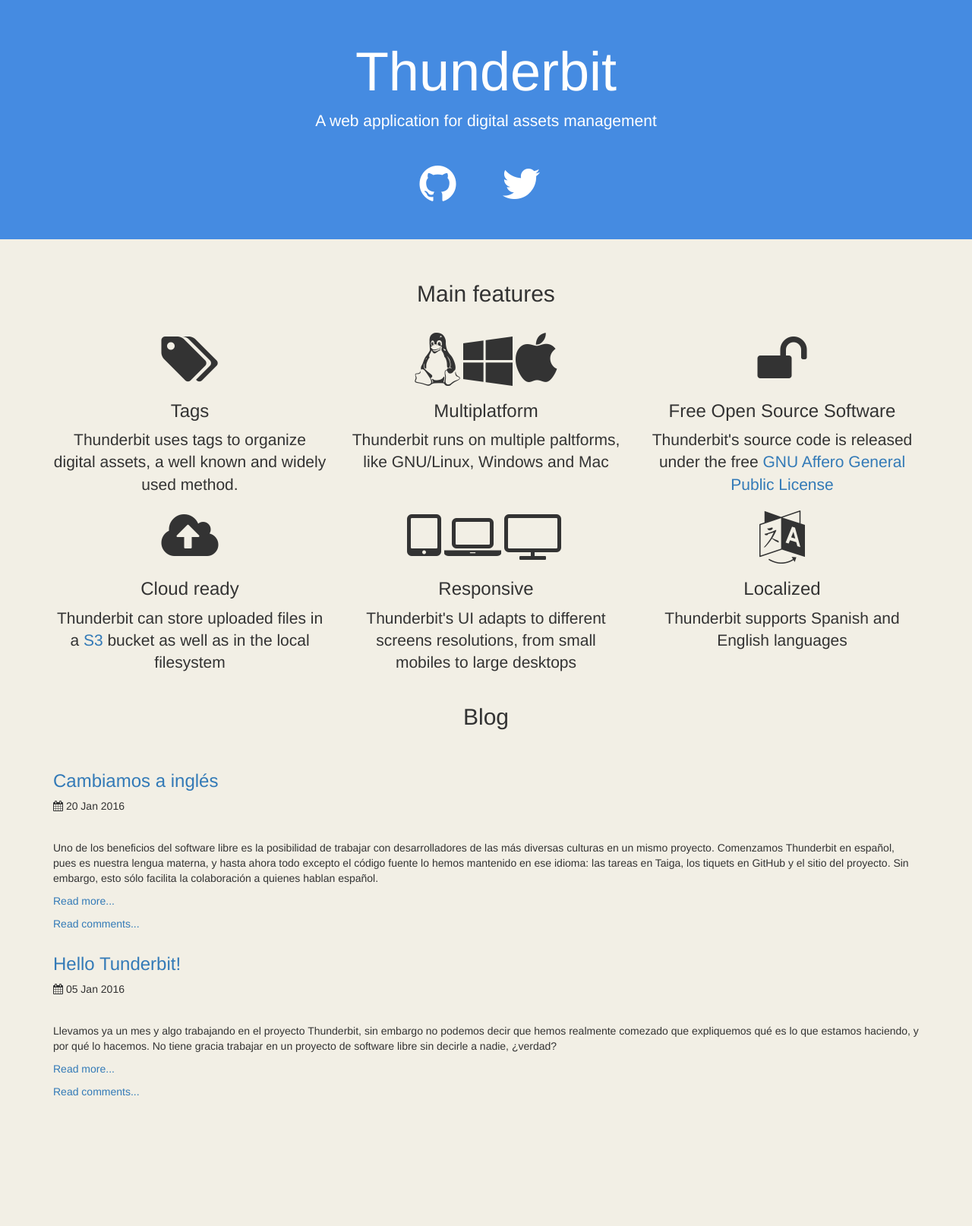
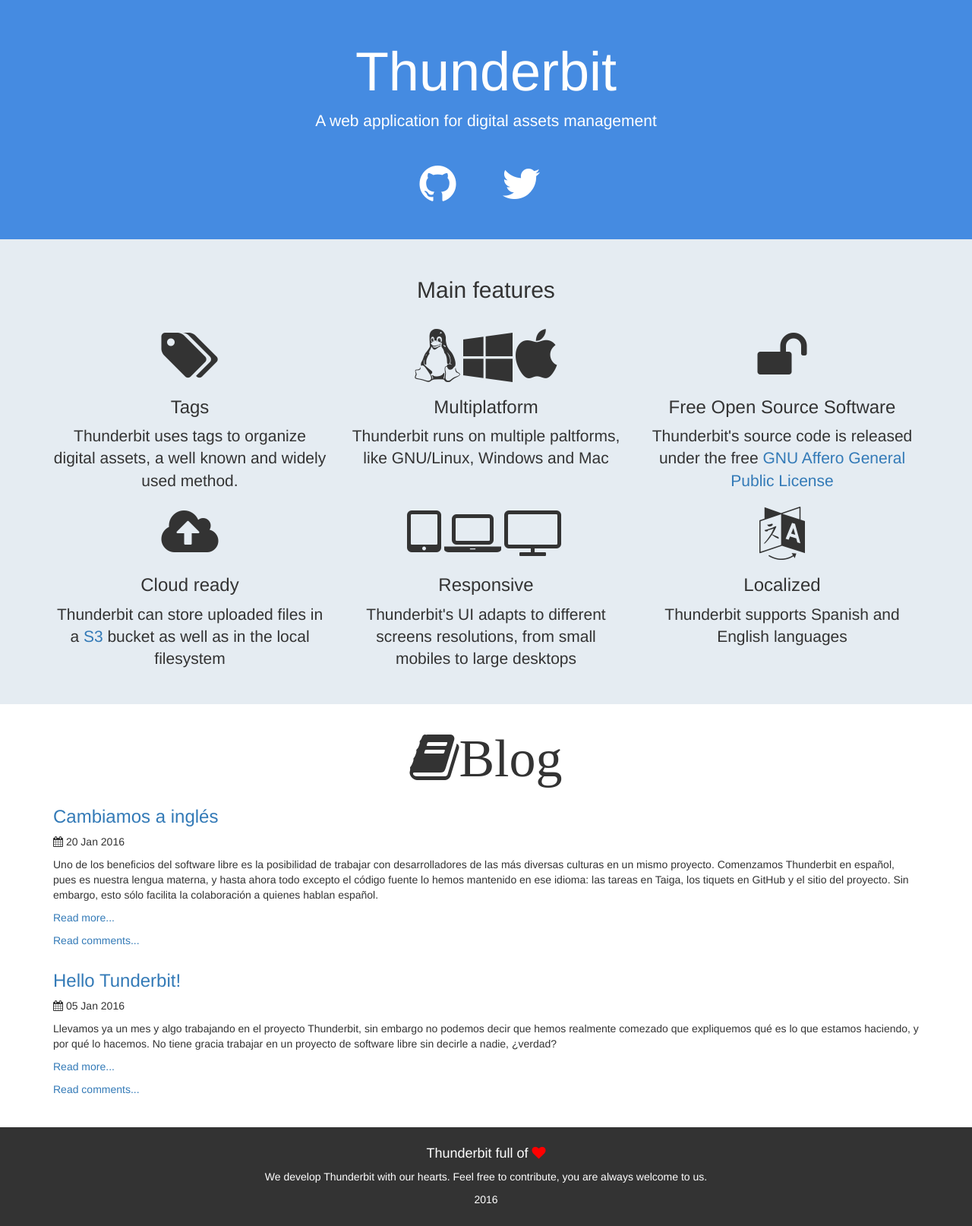
Before and after one commit to thunderbit/thunderbit, a Jekyll site: the page built from index.html, in a window 1280 px wide. Shown: the whole page at 76% size. Built offline with Jekyll 4.4.1, drawn with Linux system fonts in a browser that asks for light colours; comment, search, counter and statistics services are not loaded; before the commit the page ends 1457 px from its top, so only the background shows below that.

Commit message:
Added the footer. Changes on the theme design and color.

```diff
--- /dev/null
+++ b/_includes/footer.html
@@ -0,0 +1,11 @@
+<footer>
+	<div class="container">
+		<div class="row">
+			<div class="col-xs-12 text-center">
+				<h4><a href="{{ site.baseurl }}/">Thunderbit full of <i class="fa fa-heart"></i></a></h4>
+				<p>We develop Thunderbit with our hearts. Feel free to contribute, you are always welcome to us.</p>
+				<p>2016</p>
+			</div>
+		</div>
+	</div>
+</footer>
--- a/css/styles.css
+++ b/css/styles.css
@@ -1,20 +1,15 @@
 body {
-	background-color: #F2EFE5;
+	background-color: #ffffff;
 }
 
 body > header {
 	background-color: #458BE1;
 	color: #FFFFFF;
-	margin-bottom: 35px;
 	padding: 35px;
 }
 
 body > header h1 {
 	font-size: 72px;
-}
-
-header {
-	margin-bottom: 35px;
 }
 
 header h1 a, header h1 a:hover, header h1 a:focus {
@@ -26,6 +21,16 @@ header h1 a, header h1 a:hover, header h1 a:focus {
 	body > header h1 {
 		font-size: 42px;
 	}
+}
+
+#features-container {
+	background-color: #E5ECF2;
+	padding-top: 30px;
+	padding-bottom: 25px;
+}
+
+#features-container header {
+	margin-bottom: 35px;
 }
 
 .social-buttons {
@@ -46,3 +51,31 @@ header h1 a, header h1 a:hover, header h1 a:focus {
 	padding: 0px 20px 10px 20px;
 	transition:all .1s ease-in-out;
 }
+
+#posts-container {
+	padding: 15px 0px 30px 0px;
+	background-color: #ffffff;
+}
+
+footer {
+	color: #fff;
+	background-color: #333;
+	padding: 15px 0px 15px 0px;
+	font-size:1em;
+}
+
+footer a {
+	color: #fff;
+}
+
+footer a:hover {
+	color: #fff;
+}
+
+footer a i {
+	color: red;
+}
+
+footer .lead hidden-xs {
+	color: #fff;
+}
--- a/index.html
+++ b/index.html
@@ -2,7 +2,7 @@
 layout: basic
 ---
 {% include header.html %}
-<section>
+<section id="features-container">
 	<div class="container">
 		<div class="row text-center">
 			<header>
@@ -41,11 +41,11 @@ layout: basic
 		</div>
 	</div>
 </section>
-<section class="posts-container">
+<section id="posts-container">
 	<div class="container">
 		<div class="row">
 			<header id="header" class="text-center">
-				<h2>Blog</h2>
+				<i ></i><h2 class="fa fa-book fa-5x">Blog</h2>
 			</header><!-- /header -->
 		</div>
 		{% for post in site.posts %}
@@ -65,5 +65,6 @@ layout: basic
 		{% endfor %}
 	</div>
 </section>
+{% include footer.html %}
 <script src="{{ site.baseurl }}/js/jquery-1.11.0.min.js"></script>
 <script id="dsq-count-scr" src="//thunderbit.disqus.com/count.js" async></script>
```
